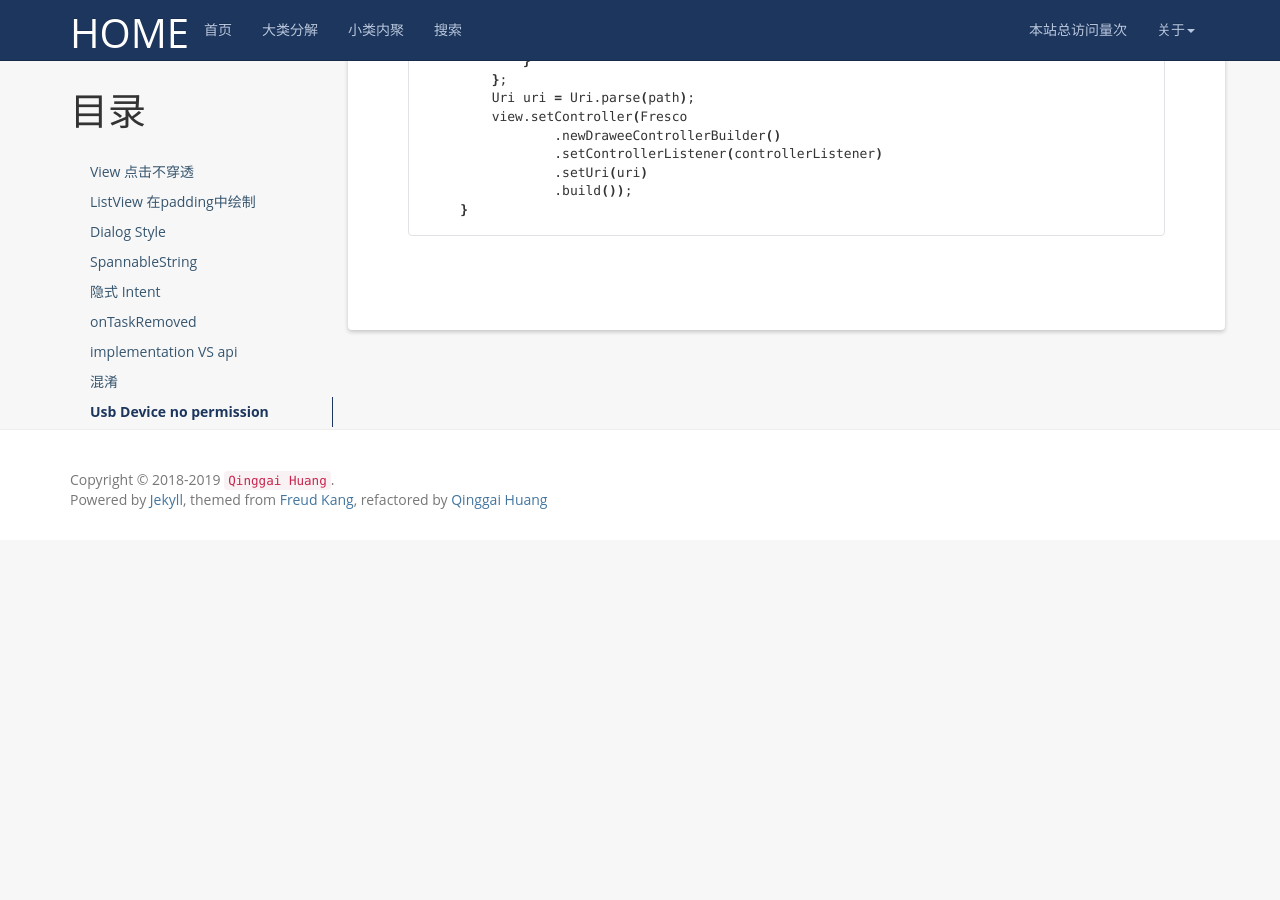
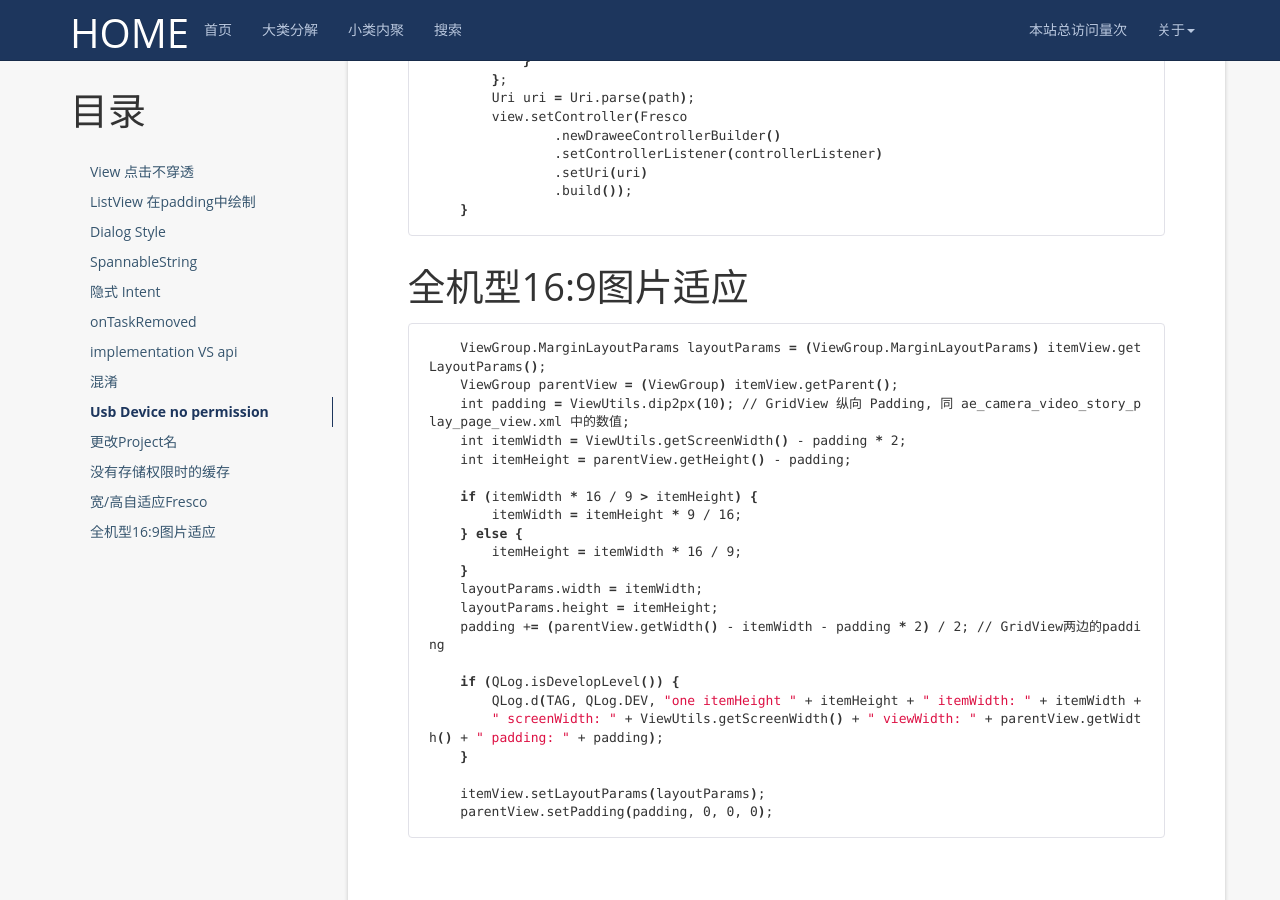
Before and after one commit to hqglichao/hqglichao.github.io, a Jekyll site: the page built from _posts/2018-12-11-android-tip.md, in a window 1280 px wide and 900 px high, scrolled down 4443 px. Built offline with Jekyll 4.4.1, drawn with Linux system fonts in a browser that asks for light colours; nearby versions of some CDN libraries; comment, search, counter and statistics services are not loaded; before the commit the page ends 4983 px from its top, so only the background shows below that.

Commit message:
add 2019-12-31-android-anr-lock.md
Signed-off-by: keanuhuang <keanuhuang@tencent.com>

````diff
--- a/_posts/2018-12-11-android-tip.md
+++ b/_posts/2018-12-11-android-tip.md
@@ -212,3 +212,30 @@
                 .build());
     }
 ```
+
+全机型16:9图片适应
+===================================
+```bash
+    ViewGroup.MarginLayoutParams layoutParams = (ViewGroup.MarginLayoutParams) itemView.getLayoutParams();
+    ViewGroup parentView = (ViewGroup) itemView.getParent();
+    int padding = ViewUtils.dip2px(10); // GridView 纵向 Padding, 同 ae_camera_video_story_play_page_view.xml 中的数值;
+    int itemWidth = ViewUtils.getScreenWidth() - padding * 2;
+    int itemHeight = parentView.getHeight() - padding;
+
+    if (itemWidth * 16 / 9 > itemHeight) {
+        itemWidth = itemHeight * 9 / 16;
+    } else {
+        itemHeight = itemWidth * 16 / 9;
+    }
+    layoutParams.width = itemWidth;
+    layoutParams.height = itemHeight;
+    padding += (parentView.getWidth() - itemWidth - padding * 2) / 2; // GridView两边的padding
+
+    if (QLog.isDevelopLevel()) {
+        QLog.d(TAG, QLog.DEV, "one itemHeight " + itemHeight + " itemWidth: " + itemWidth +
+        " screenWidth: " + ViewUtils.getScreenWidth() + " viewWidth: " + parentView.getWidth() + " padding: " + padding);
+    }
+
+    itemView.setLayoutParams(layoutParams);
+    parentView.setPadding(padding, 0, 0, 0);
+```
````
Also changed, not shown: _posts/2019-12-31-android-anr-lock.md (added, +130 -0 lines), styles/images/android-anr.png (added), styles/images/android-anr2.png (added), 2 other files.
